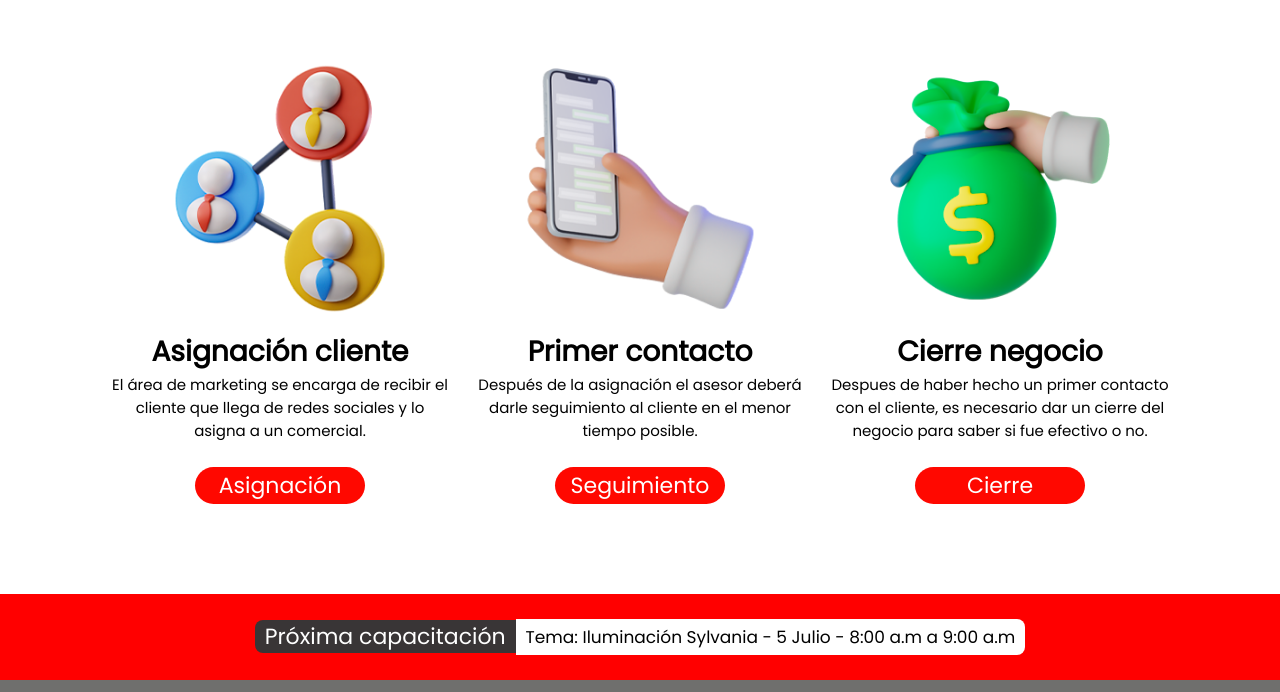
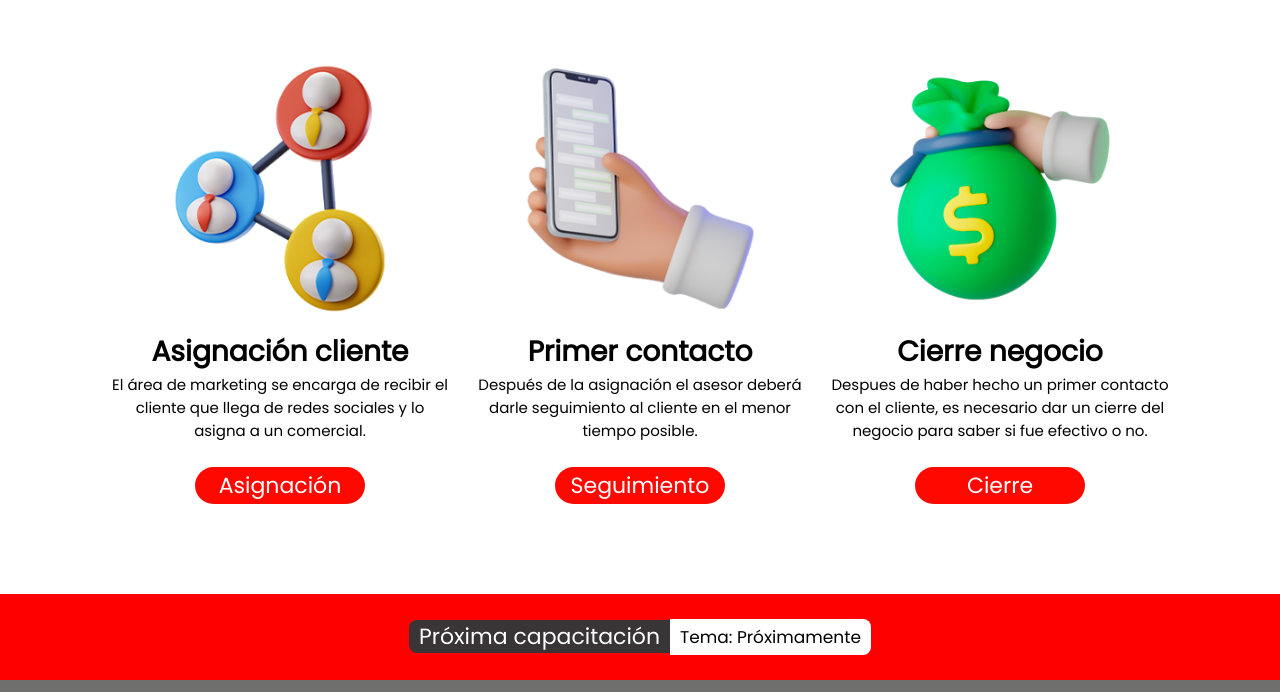
Before and after one commit to JxhxnL/cameleco, a plain HTML site: page index.html in a window 1280 px wide. Shown: the part 775-1467 px from the top of the page. Drawn offline with Linux system fonts and the light colour scheme.

Commit message:
Commit 1.4.3.1

```diff
--- a/index.html
+++ b/index.html
@@ -50,7 +50,7 @@
     </div>
     <div class="capacitacion">
         <h1>Próxima capacitación</h1>
-        <p>Tema: Iluminación Sylvania - 5 Julio - 8:00 a.m a 9:00 a.m</p>
+        <p>Tema: Próximamente</p>
     </div>
     <footer>
         <div class="contacto" id="contacto">
```
